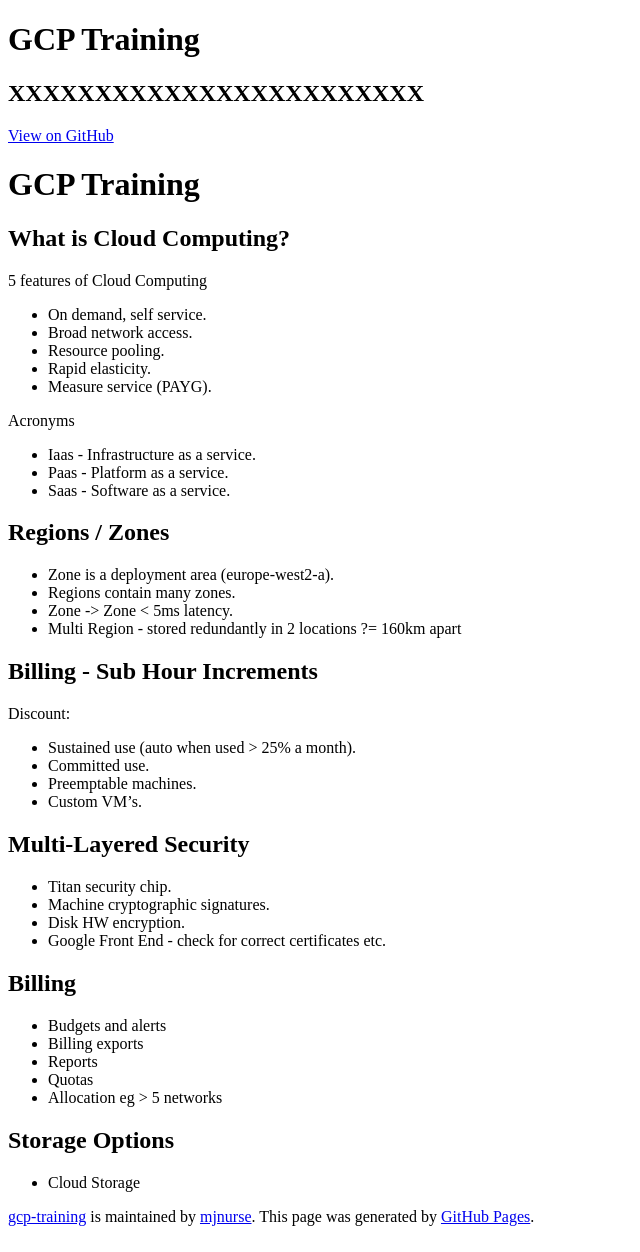
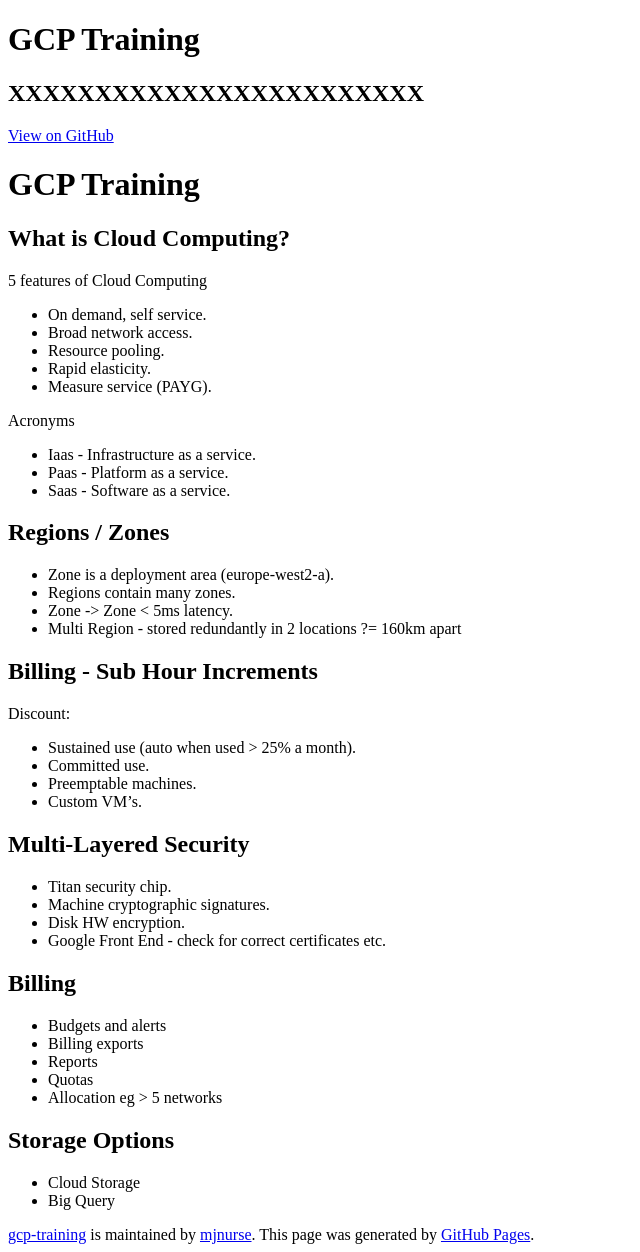
Before and after one commit to mjnurse/gcp-training, a Jekyll site: the page built from Introduction.md, in a window 1280 px wide. Shown: the whole page, without its empty margins (0-640 px from the left). Built offline with Jekyll 4.4.1, drawn with Linux system fonts in a browser that asks for light colours; our own code applies the rules of GitHub Pages for plain Markdown files; the repository's description, which GitHub fills in, is left out.

Commit message:
Introduction.md updated from https://stackedit.io/

```diff
--- a/Introduction.md
+++ b/Introduction.md
@@ -50,9 +50,10 @@ Discount:
 ## Storage Options
 
 -	Cloud Storage
+-	Big Query
 
 
 <!--stackedit_data:
-eyJoaXN0b3J5IjpbLTE0OTI3OTUwMjEsNTEzODM5OTg0LC03Nz
-Y5MTMwMDNdfQ==
+eyJoaXN0b3J5IjpbOTY1ODI3OTAyLC0xNDkyNzk1MDIxLDUxMz
+gzOTk4NCwtNzc2OTEzMDAzXX0=
 -->
```
